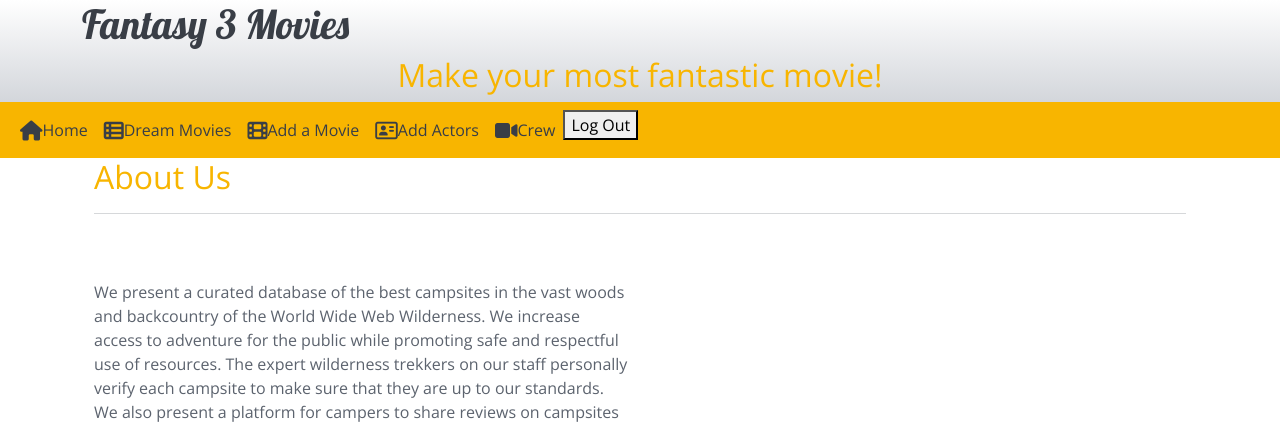
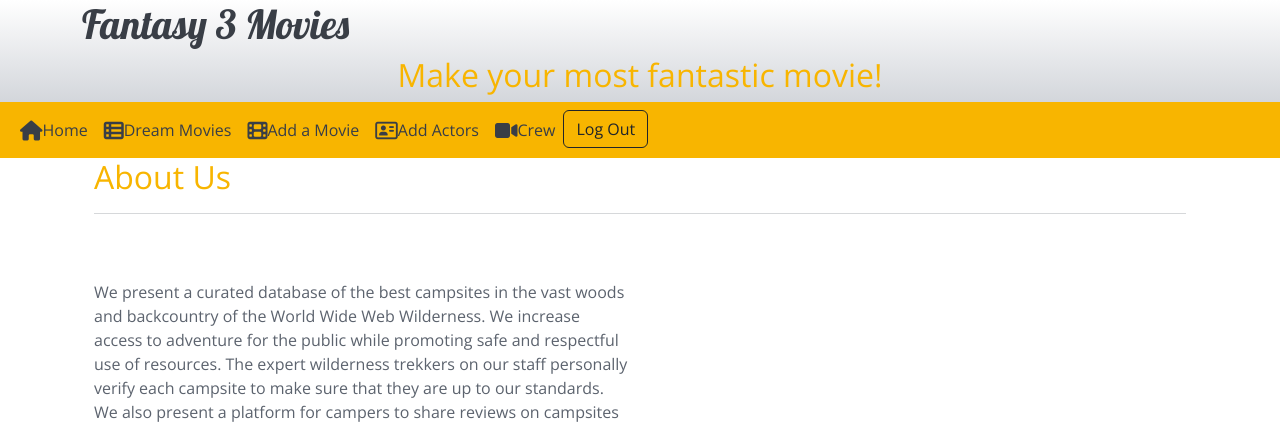
Before and after one commit to johnbean36/fantasy3movies, a Django app: page / in a window 1280 px wide. Shown: the top 422 px of the page. Run offline with Django 5.2, Linux system fonts and the light colour scheme; the visitor is signed in with stand-in values (Sample User, id 1); some libraries are stand-ins or nearby versions.

Commit message:
style the log out button

```diff
--- a/main_app/templates/base.html
+++ b/main_app/templates/base.html
@@ -40,10 +40,10 @@
                     <li class="nav-itme"><a class="nav-link" href="{% url 'add_movie' %}"><i class="fa fa-film fa-lg"></i>Add a Movie</a></li>
                     <li class="nav-itme"><a class="nav-link" href="{% url 'actors' %}"><i class="fa fa-address-card-o fa-lg"></i>Add Actors</a></li>
                     <li class="nav-itme"><a class="nav-link" href="{% url 'production' %}"><i class="fa fa-video fa-lg"></i>Crew</a></li>
-                    <li class="nav-itme">
+                    <li class="nav-itme" id="logout-button" >
                         <form id="logout-form" method="post" action="{% url 'logout' %}">
                         {% csrf_token %}
-                        <button type="submit" class='btn-flat white-text'>Log Out</button>
+                        <button type="submit" class='btn btn-outline-dark btn-md'>Log Out</button>
                         </form>
                     </li>
                     {% else %}
```
Also changed, not shown: main_app/static/css/style.css (line endings or trailing spaces).
